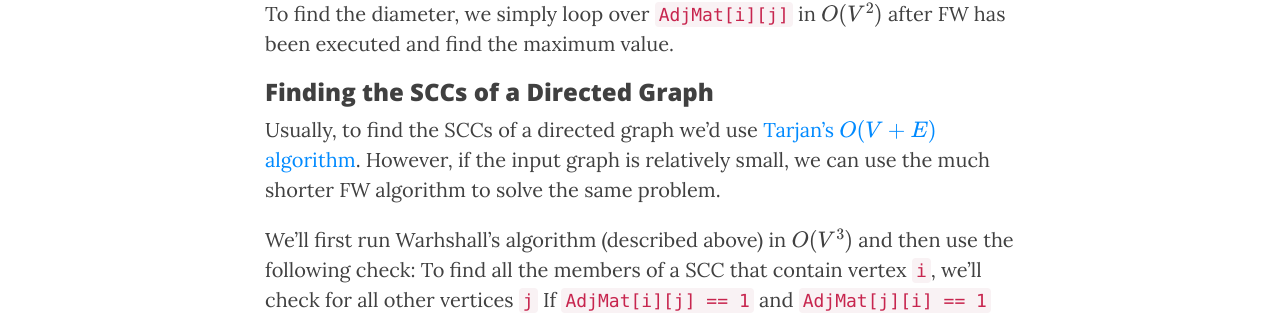
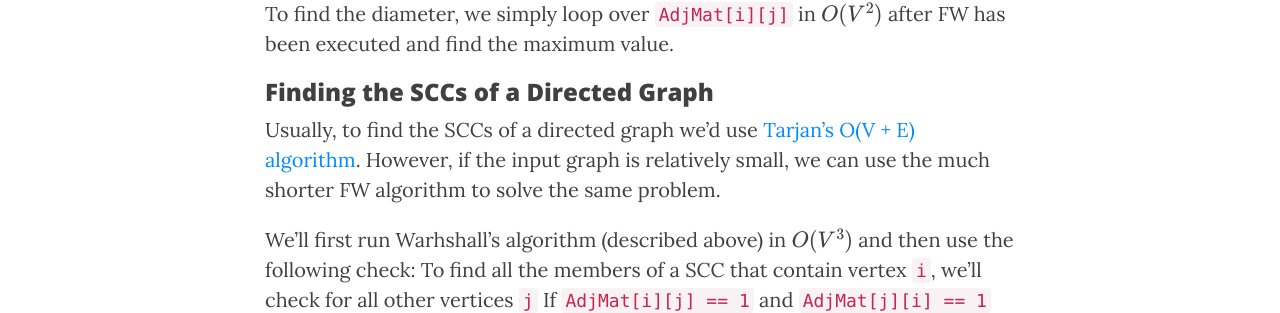
Before and after one commit to ShadyF/shadyf.github.io, a Jekyll site: the page built from _posts/Notes/2016-09-20-APSP-problem.md, in a window 1280 px wide and 900 px high, scrolled down 5347 px. Shown: the part 181-494 px from the top of the window. Built offline with Jekyll 4.4.1, drawn with Linux system fonts in a browser that asks for light colours; nearby versions of some CDN libraries; formulas are drawn with MathJax 3; comment, search, counter and statistics services are not loaded.

```diff
--- a/_posts/Notes/2016-09-20-APSP-problem.md
+++ b/_posts/Notes/2016-09-20-APSP-problem.md
@@ -238,7 +238,7 @@ after FW has been executed and find the maximum value.
 ### Finding the SCCs of a Directed Graph
 
 Usually, to find the SCCs of a directed graph we'd use
-[Tarjan's $$ O(V + E) $$ algorithm](http://shadyf.com/blog/notes/2016-07-31-finding-strongly-connected-components/).
+[Tarjan's O(V + E) algorithm](http://shadyf.com/blog/notes/2016-07-31-finding-strongly-connected-components/).
 However, if the input graph is relatively small, we can use the much
 shorter FW algorithm to solve the same problem.
 
```
